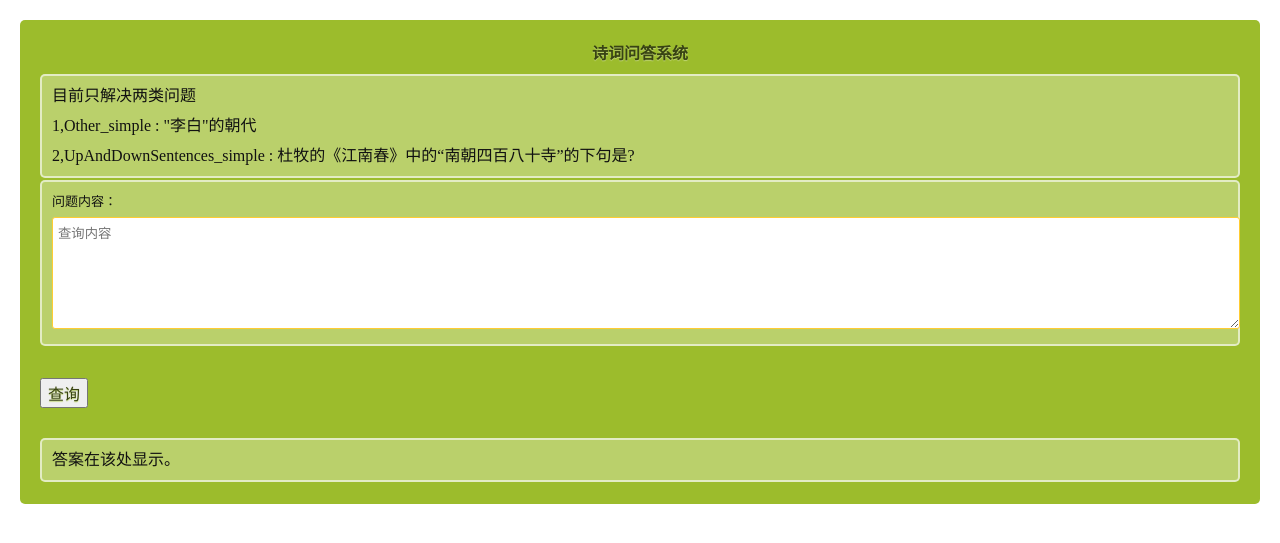
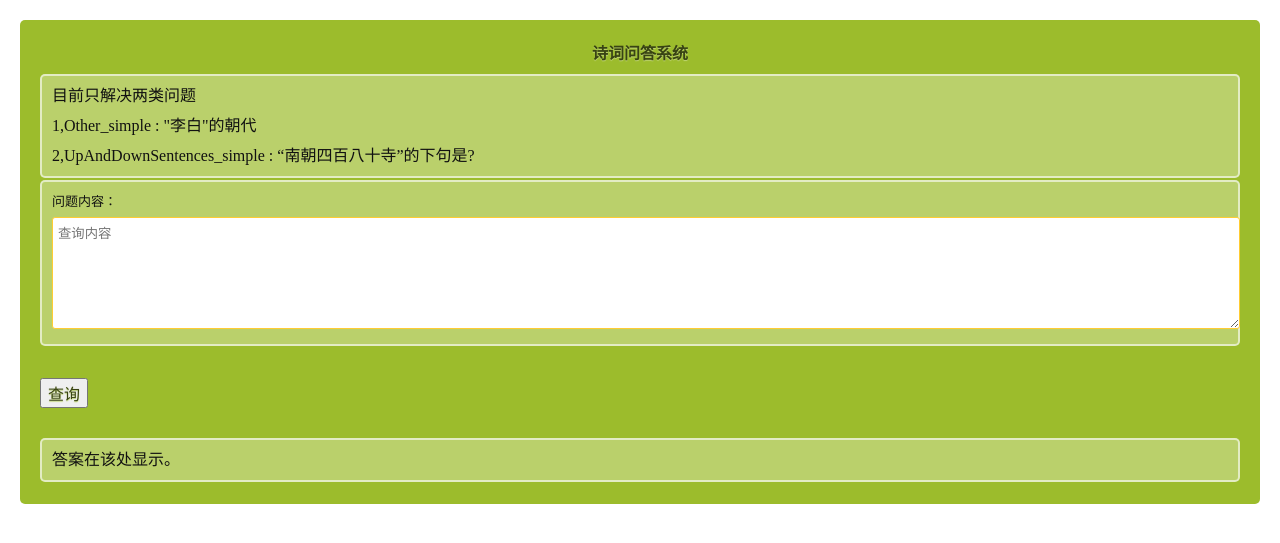
Before and after one commit to zhangqian666/PQA, a Flask app: page / in a window 1280 px wide. Shown: the top 543 px of the page. Run offline with Flask 2, Linux system fonts and the light colour scheme; some libraries are stand-ins or nearby versions.

Commit message:
整体测试

```diff
--- a/templates/index.html
+++ b/templates/index.html
@@ -112,7 +112,7 @@
 
                 1,Other_simple : "李白"的朝代<br>
 
-                2,UpAndDownSentences_simple : 杜牧的《江南春》中的“南朝四百八十寺”的下句是?
+                2,UpAndDownSentences_simple : “南朝四百八十寺”的下句是?
             </li>
         </ol>
         <ol style="width: auto ; height: auto">
```
